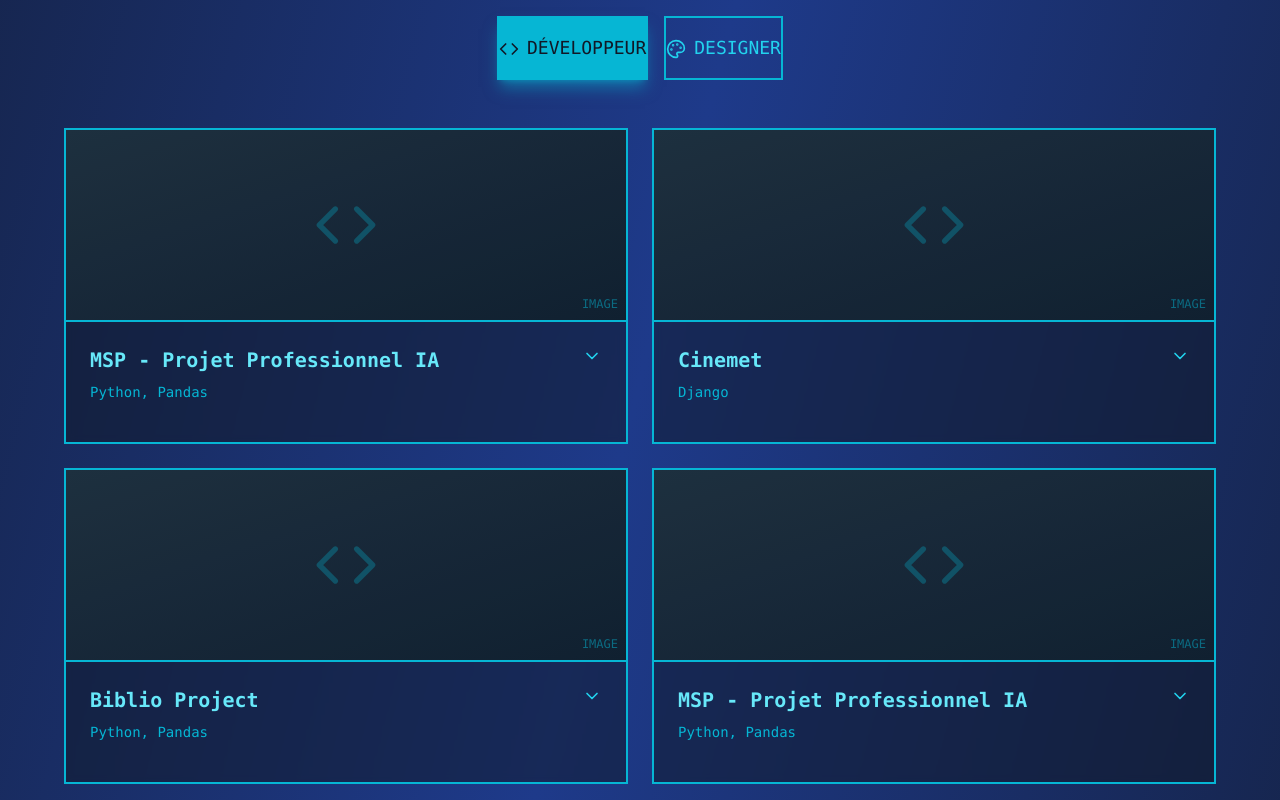
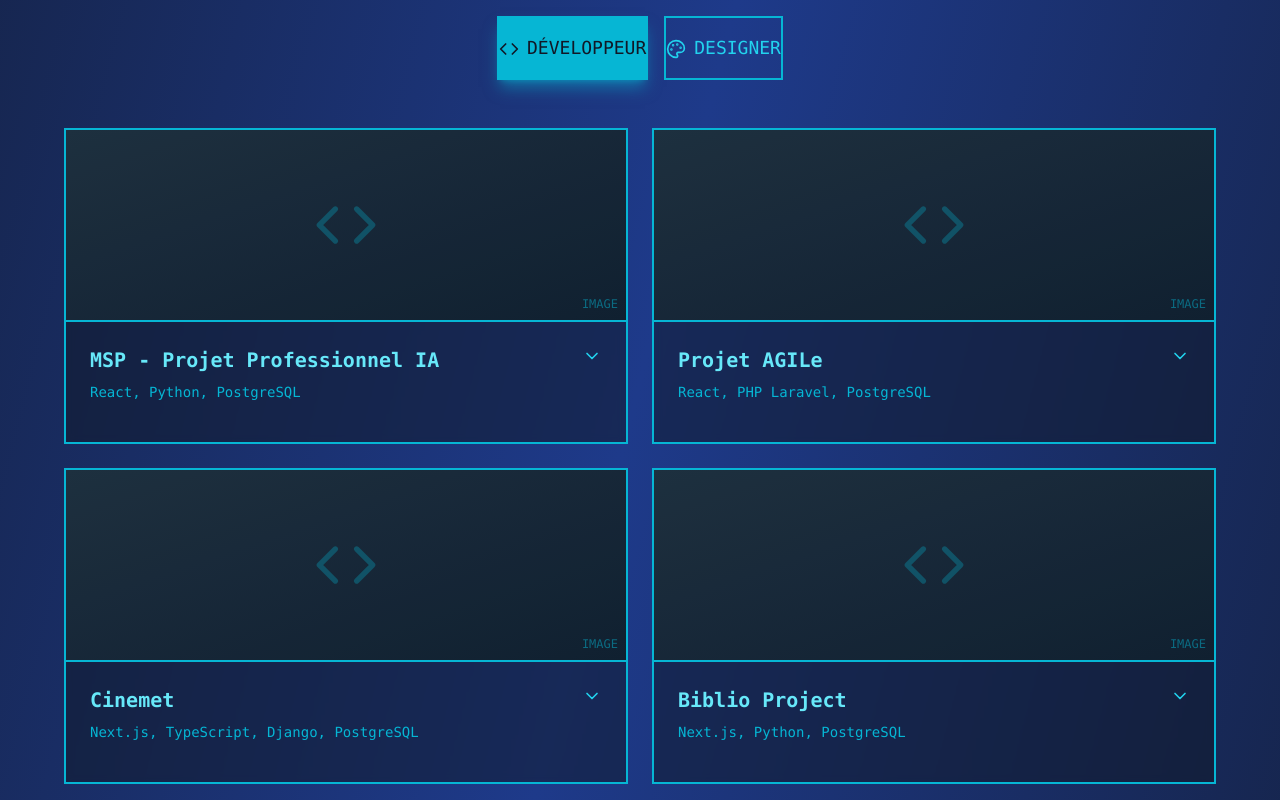
Before and after one commit to Lloyd-Heartfire/Portfolio, a React (Create React App) app: page / in a window 1280 px wide. Shown: the part 2140-2940 px from the top of the page. Built offline with nearby package versions, Linux system fonts and the light colour scheme.

Commit message:
Projects details

```diff
--- a/src/data/projects.js
+++ b/src/data/projects.js
@@ -1,58 +1,130 @@
 export const devProjects = [
     {
         title: "MSP - Projet Professionnel IA",
-        tech: "Python, Pandas",
-        description: "Projet pour l'examen Développeur IA - Implémentation de modèles ML",
+        tech: "React, Python, PostgreSQL",
+        description: "Projet pour l'examen Développeur IA - Système de prédiction de gravité des épidémies",
         details: [
-            "Développement d'un système de recommandation intelligent",
+            "Développement d'un système de prédiction de la gravité des épidémies",
             "Collecte et nettoyage de données de +3M de lignes",
-            "Implémentation d'algorithmes de Machine Learning"
+            "Implémentation d'un algorithme ML (Random Forest)",
+            "Interface de visualisation interactive avec D3.js"
         ],
-        technologies: ["Python", "Pandas", "Scikit-learn", "PostgreSQL", "React"],
+        technologies: ["React", "Python", "Pandas", "Scikit-learn", "PostgreSQL", "D3.js", "Figma", "Docker", "Postman"],
         results: [
-            "93% d'accuracy après optimisation",
-            "Réduction du temps de traitement de 40%"
+            "93% d'accuracy avec Random Forest après optimisation",
+            "Réduction du temps de traitement de 40% grâce à l'optimisation SQL"
         ],
         // link: "https://github.com/Lloyd-Heartfire/MSP"
         // image: "/images/projects/msp.png"
     },
     {
+        title: "Projet AGILe",
+        tech: "React, PHP Laravel, PostgreSQL",
+        description: "Plateforme intra-entreprise de recommandation de formations pour les pôles UIMM",
+        details: [
+            "Développement fullstack d'une plateforme de recommandation de formations",
+            "Système de filtrage basé sur les compétences et objectifs professionnels",
+            "Interface d'administration pour la gestion des formations et utilisateurs",
+        ],
+        technologies: ["React", "PHP", "Laravel", "PostgreSQL", "Docker", "Postman"],
+        results: [
+            "Automatisation du processus de recommandation pour +5K étudiants",
+            "Réduction de 60% du temps de conseil en orientation",
+            "Interface intuitive adoptée par les pôles formation"
+        ],
+        // image: "/images/projects/agile.png"
+    },
+    {
         title: "Cinemet",
-        tech: "Django",
-        description: "",
+        tech: "Next.js, TypeScript, Django, PostgreSQL",
+        description: "Plateforme de découverte et recommandation de films type Allociné",
+        details: [
+            "Développement d'une application web de critique et découverte de films",
+            "Système de recherche avancée et filtres multicritères",
+            "API REST Django pour la gestion des films, critiques et utilisateurs",
+            "Interface responsive avec Next.js et TypeScript"
+        ],
+        technologies: ["Next.js", "TypeScript", "Python", "Django", "PostgreSQL", "Docker", "Postman"],
+        results: [
+            "Base de données de +10 000 films référencés",
+            "Système de notation et recommandation personnalisée",
+        ],
         // image: "/images/projects/cinemet.png"
     },
     {
         title: "Biblio Project",
-        tech: "Python, Pandas",
-        description: "",
+        tech: "Next.js, Python, PostgreSQL",
+        description: "Bibliothèque numérique en ligne avec système de gestion d'emprunts",
+        details: [
+            "Plateforme de consultation et emprunt de livres numériques",
+            "Système de gestion des emprunts avec dates de retour automatiques",
+            "Interface de recherche et filtrage par genre, auteur, disponibilité",
+            "Panel administrateur pour la gestion du catalogue"
+        ],
+        technologies: ["Next.js", "TypeScript", "Tailwind CSS", "PostgreSQL", "Docker", "Postman"],
+        results: [
+            "Catalogue de +500 ouvrages numériques",
+            "Système d'emprunts automatisé avec rappels",
+            "Interface responsive et accessible"
+        ],
         // image: "/images/projects/biblio.png"
-    },
-    {
-        title: "MSP - Projet Professionnel IA",
-        tech: "Python, Pandas",
-        description: "",
-        // image: "/images/projects/msp.png"
     },
 ];
 
 export const designProjects = [
     {
         title: "LouiseM",
+        type: "UI/UX Design",
         tech: "Figma, Shopify",
-        description: "",
+        description: "Conception et développement d'une boutique en ligne pour une artiste indépendante",
+        details: [
+            "Création de l'identité visuelle et charte graphique",
+            "Design complet de la boutique Shopify (home, produits, checkout)",
+            "Maquettes responsive desktop, tablette et mobile",
+            "Prototypage interactif pour validation client"
+        ],
+        technologies: ["Figma", "Shopify", "Affinity Photo"],
+        results: [
+            "Boutique en ligne lancée avec succès",
+            "Design moderne et épuré approuvé par l'artiste",
+            "Expérience utilisateur optimisée"
+        ],
         // image: "/images/projects/louisem.png"
     },
     {
         title: "Taxi Ferauge",
-        tech: "Figma, Wordpress",
-        description: "",
+        type: "Web Design",
+        tech: "Figma, WordPress",
+        description: "Confection complète d'un site web d'une entreprise de taxis",
+        details: [
+            "Audit UX et benchmark de sites concurrents",
+            "Maquettage complet avec Figma",
+            "Intégration WordPress avec formulaire de réservation",
+            "Optimisation SEO et performances"
+        ],
+        technologies: ["Figma", "WordPress"],
+        results: [
+            "Site responsive et rapide (score 90+ PageSpeed)",
+            "Design validé par le client"
+        ],
         // image: "/images/projects/taxi.png"
     },
     {
         title: "Flyers Car Wash",
+        type: "Design Graphique",
         tech: "Canva",
-        description: "",
+        description: "Création de supports de communication pour un service de lavage automobile",
+        details: [
+            "Design de flyers promotionnels A5",
+            "Déclinaison de l'identité visuelle sur différents supports",
+            "Formats print et digital optimisés"
+        ],
+        technologies: ["Canva"],
+        results: [
+            "6 supports de communication différents créés",
+            "Identité visuelle cohérente et impactante",
+            "Supports utilisés pour campagne marketing locale"
+        ],
         // image: "/images/projects/carwash.png"
     },
 ]
```
